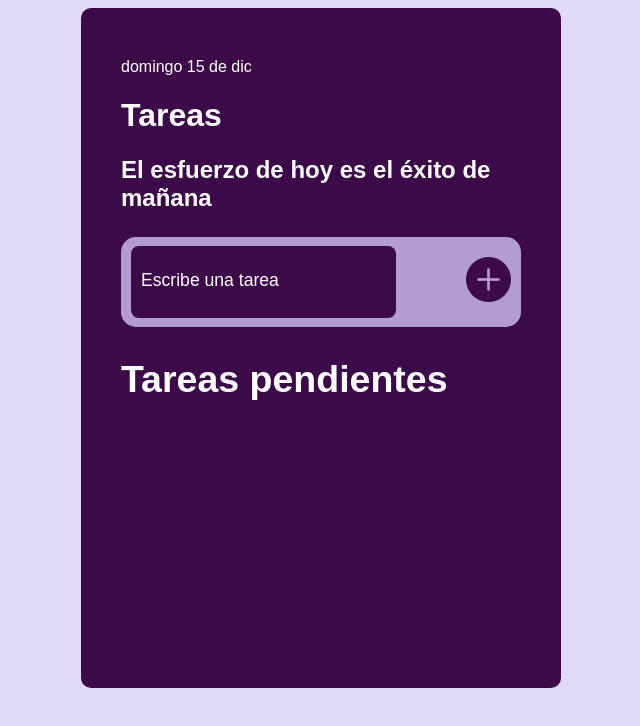
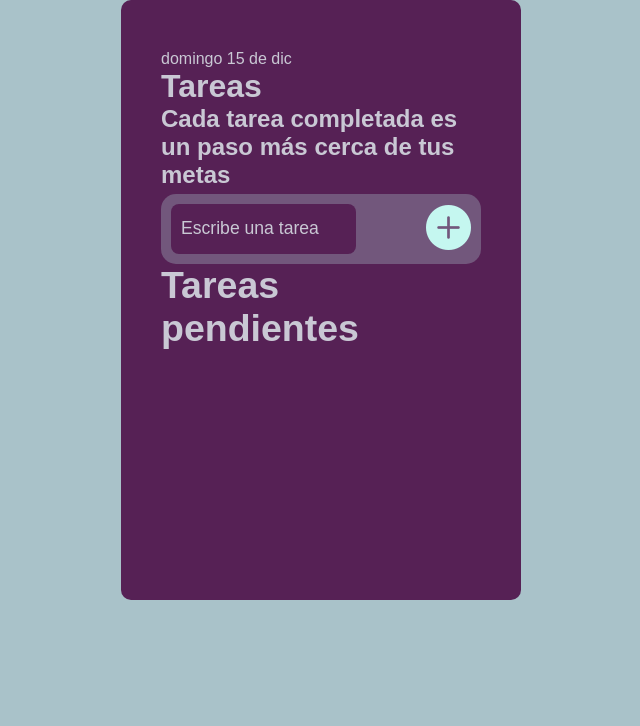
Before and after one commit to Alejandra-Go/Tareas, a plain HTML site: page index.html in a window 1280 px wide. Shown: the whole page, without its empty margins (319-959 px from the left). Drawn offline with nearby package versions, Linux system fonts and the light colour scheme; a web font is replaced by a local one.

Commit message:
Add files via upload

```diff
--- a/index.html
+++ b/index.html
@@ -20,7 +20,7 @@
 
             </div>
             <h1>Tareas</h1>
-            <h2>El esfuerzo de hoy es el éxito de mañana</h2>
+            <h2>Cada tarea completada es un paso más cerca de tus metas</h2>
         </div>
         <div class="agregar">
             <input type="text"
--- a/style.css
+++ b/style.css
@@ -1,10 +1,15 @@
 :root{
-    --color-primario: #3d0a49;
-    --color-secundario: #60478f;
-    --color-bg: #B39CD0;
-    --bg: #e0daf7;
+    --color-primario: #c5f7f0;
+    --color-secundario: #562155;
+    --color-bg: #72577c;
+    --bg: #a9c2c9;
     --text-size: 1.5rem;
-    --color-text: #FFFFFF;
+    --color-text: #c9c8d4;
+}
+*{
+    margin: 0;
+    padding: 0;
+    box-sizing: border-box;
 }
 body{
     font-family: "Sour Gummy", sans-serif;
@@ -20,7 +25,7 @@ body{
     height: 600px;
     margin: 0 auto;
     padding: 40px;
-    background-color: var(--color-primario);
+    background-color: var(--color-secundario);
     border-radius: 10px;
 }
 .encabezado{
@@ -40,7 +45,7 @@ body{
     height: 100%;
     border: none;
     border-radius: 8px;
-    background-color: var(--color-primario);
+    background-color: var(--color-secundario);
     padding-left: 10px;
 }
 #input::placeholder{
@@ -70,12 +75,12 @@ body{
     margin: 5px 0;
     display: flex;
     align-items: center;
-    justify-content: center;
+    justify-content: space-between;
 }
 .tareas i:hover{
     color: var(--color-secundario);
 }
 .tachado{
     text-decoration: line-through;
-    color: #5015bd;
+    color: var(--color-secundario);
 }
```
Also changed, not shown: main.js (+14 -32 lines).
